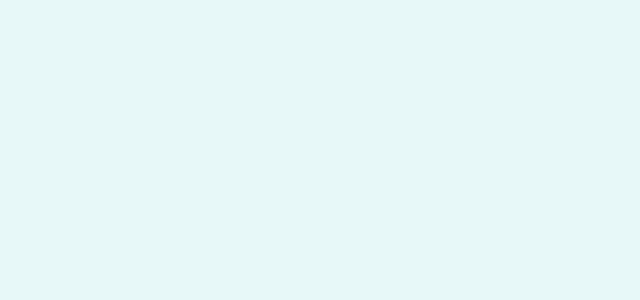
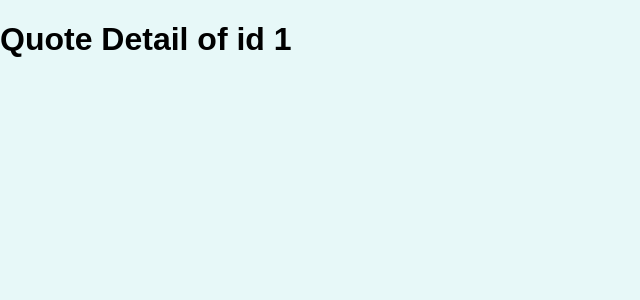
Before and after one commit to Trucker9/reactjs_sandbox, a React (Create React App) app in the folder 13th - react router/: page /quotes/1 in a window 1280 px wide. Shown: the top 300 px of the page, without its empty margins (0-640 px from the left). Built offline with nearby package versions, Linux system fonts and the light colour scheme; the HTML template or start-up script is replaced by a standard one.

Commit message:
(20) adding routes

```diff
--- a/13th - react router/src/App.js
+++ b/13th - react router/src/App.js
@@ -1,9 +1,33 @@
+import {Route, Switch, Redirect} from "react-router-dom";
+
+import AllQuotes from "./pages/AllQuotes";
+import NewQuote from "./pages/NewQuote";
+import QuoteDetail from "./pages/QuoteDetail";
+
 function App() {
-  return (
-    <div>
+    return (
+        <div>
+            <Switch>
 
-    </div>
-  );
+                <Route exact path="/quotes">
+                    <AllQuotes/>
+                </Route>
+
+                <Route path="/quotes/:quoteId">
+                    <QuoteDetail/>
+                </Route>
+
+                <Route path="/new-quote">
+                    <NewQuote/>
+                </Route>
+
+                <Route exact path="/">
+                    <Redirect to="/quotes"/>
+                </Route>
+
+            </Switch>
+        </div>
+    );
 }
 
 export default App;
--- a/13th - react router/src/index.js
+++ b/13th - react router/src/index.js
@@ -1,6 +1,7 @@
 import ReactDOM from 'react-dom';
+import {BrowserRouter} from "react-router-dom";
 
 import './index.css';
 import App from './App';
 
-ReactDOM.render(<App />, document.getElementById('root'));
+ReactDOM.render(<BrowserRouter><App/></BrowserRouter>, document.getElementById('root'));
--- /dev/null
+++ b/13th - react router/src/pages/AllQuotes.js
@@ -0,0 +1,7 @@
+const AllQuotes = () => {
+
+    return <h1> All quotes </h1>
+
+}
+
+export default AllQuotes;
--- /dev/null
+++ b/13th - react router/src/pages/NewQuote.js
@@ -0,0 +1,6 @@
+const NewQuote = () => {
+
+    return <h1> new quote </h1>
+}
+
+export default NewQuote;
--- /dev/null
+++ b/13th - react router/src/pages/QuoteDetail.js
@@ -0,0 +1,19 @@
+import {Route, useParams} from "react-router-dom";
+import {Fragment} from "react";
+
+import Comments from "../components/comments/Comments";
+
+const QuoteDetail = () => {
+    const params = useParams();
+
+    return <Fragment>
+        <h1>Quote Detail of id {params.quoteId} </h1>
+
+        <Route path={`/quotes/${params.quoteId}/comments`}>
+
+            <Comments/>
+        </Route>
+    </Fragment>
+}
+
+export default QuoteDetail;
```
